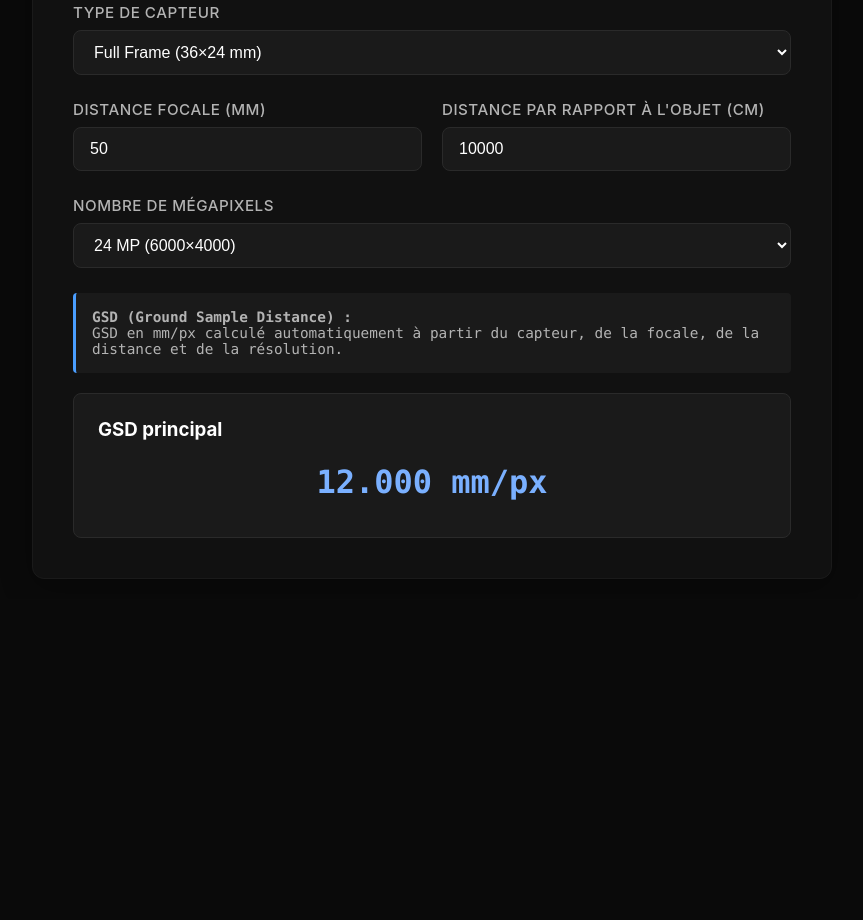
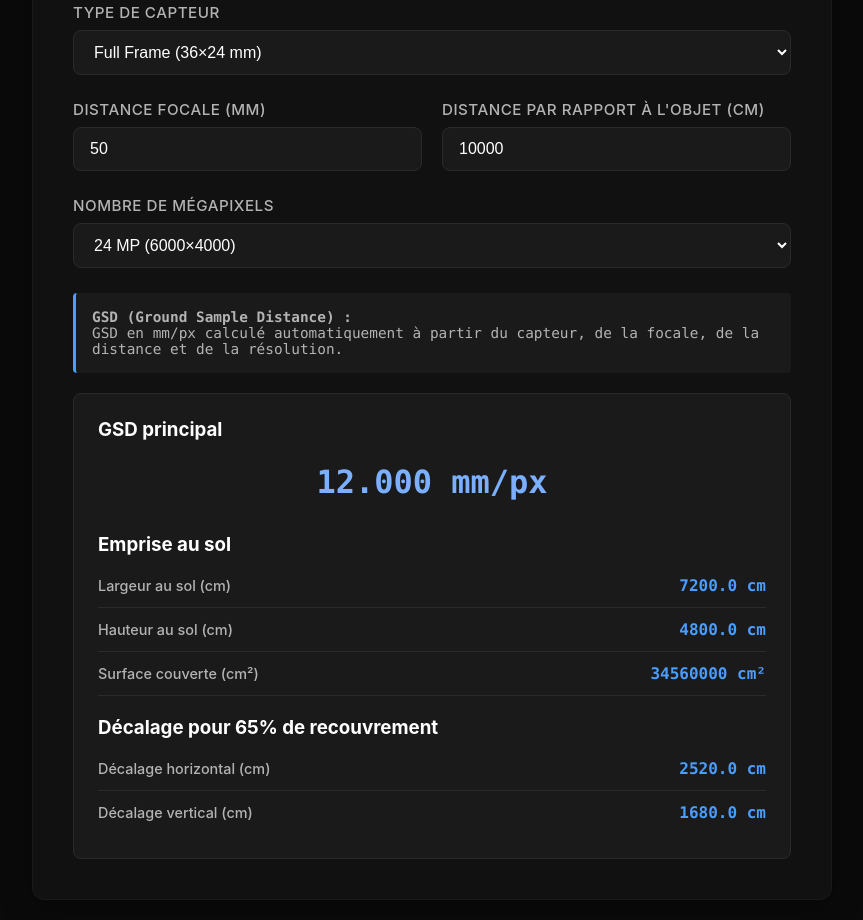
Before and after one commit to 450ppm/Spatio, a plain HTML site: page index.html in a window 1280 px wide. Shown: the part 523-1443 px from the top of the page, without its empty margins (208-1071 px from the left). Before the commit the page ends 1122 px from the top, so only its background shows below. Drawn offline with Linux system fonts and the light colour scheme.

Commit message:
Update index.html

```diff
--- a/index.html
+++ b/index.html
@@ -304,6 +304,30 @@
                 <div class="result-item" style="border-bottom: none; justify-content: center;">
                     <span class="result-value" id="resultGsdMm" style="font-size:2.0em;color:#7ab0ff;">- mm/px</span>
                 </div>
+
+                <h3 style="margin: 20px 0 8px; color: #ffffff;">Emprise au sol</h3>
+                <div class="result-item">
+                    <span class="result-label">Largeur au sol (cm)</span>
+                    <span class="result-value" id="resultWidthCm">- cm</span>
+                </div>
+                <div class="result-item">
+                    <span class="result-label">Hauteur au sol (cm)</span>
+                    <span class="result-value" id="resultHeightCm">- cm</span>
+                </div>
+                <div class="result-item">
+                    <span class="result-label">Surface couverte (cm²)</span>
+                    <span class="result-value" id="resultAreaCm2">- cm²</span>
+                </div>
+
+                <h3 style="margin: 20px 0 8px; color: #ffffff;">Décalage pour 65% de recouvrement</h3>
+                <div class="result-item">
+                    <span class="result-label">Décalage horizontal (cm)</span>
+                    <span class="result-value" id="resultOffsetXcm">- cm</span>
+                </div>
+                <div class="result-item">
+                    <span class="result-label">Décalage vertical (cm)</span>
+                    <span class="result-value" id="resultOffsetYcm">- cm</span>
+                </div>
             </div>
         </div>
     </div>
@@ -398,6 +422,30 @@
                 gsdElement.textContent = `${gsdMmPerPx.toFixed(3)} mm/px`;
             }
 
+            // Dimensions au sol (à partir du GSD)
+            const groundWidthMm = resolutionX * gsdMmPerPx;
+            const groundHeightMm = resolutionY * gsdMmPerPx;
+            const groundWidthCm = groundWidthMm / 10;  // mm -> cm
+            const groundHeightCm = groundHeightMm / 10; // mm -> cm
+            const groundAreaCm2 = groundWidthCm * groundHeightCm;
+
+            const widthEl = document.getElementById('resultWidthCm');
+            const heightEl = document.getElementById('resultHeightCm');
+            const areaEl = document.getElementById('resultAreaCm2');
+            if (widthEl) widthEl.textContent = `${groundWidthCm.toFixed(1)} cm`;
+            if (heightEl) heightEl.textContent = `${groundHeightCm.toFixed(1)} cm`;
+            if (areaEl) areaEl.textContent = `${groundAreaCm2.toFixed(0)} cm²`;
+
+            // Décalages pour un recouvrement de 65%
+            const overlap = 0.65;
+            const stepXcm = groundWidthCm * (1 - overlap);
+            const stepYcm = groundHeightCm * (1 - overlap);
+
+            const offsetXEl = document.getElementById('resultOffsetXcm');
+            const offsetYEl = document.getElementById('resultOffsetYcm');
+            if (offsetXEl) offsetXEl.textContent = `${stepXcm.toFixed(1)} cm`;
+            if (offsetYEl) offsetYEl.textContent = `${stepYcm.toFixed(1)} cm`;
+
             document.getElementById('photogrammetrieResults').classList.add('show');
         }
 
```
